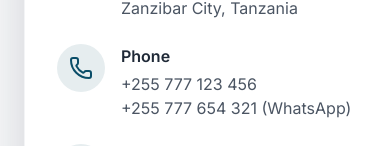
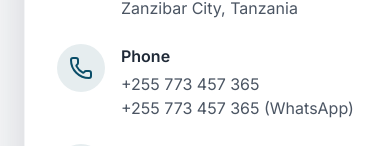
Before and after one commit to AbdulswamadJumanneHassan/Premium-Zanzibar-Tours---Safaris, a React (Vite) app: page /contact in a window 390 px wide. Shown: the part 553-699 px from the top of the page. Built offline with nearby package versions, Linux system fonts and the light colour scheme.

Commit message:
fix: update contact phone numbers in footer and contact page

```diff
--- a/src/components/layout/Footer.jsx
+++ b/src/components/layout/Footer.jsx
@@ -49,7 +49,7 @@ export default function Footer() {
               </div>
               <div className="flex items-center gap-3">
                 <Phone size={18} className="text-ocean" />
-                <a href="tel:+255123456789" className="transition hover:text-ocean">+255 123 456 789</a>
+                <a href="tel:+255773457365" className="transition hover:text-ocean">+255 773 457 365</a>
               </div>
             </div>
           </div>
--- a/src/pages/Contact.jsx
+++ b/src/pages/Contact.jsx
@@ -51,8 +51,8 @@ export default function Contact() {
                   </div>
                   <div>
                     <h3 className="font-semibold text-charcoal">Phone</h3>
-                    <p className="mt-1 text-gray-600">+255 777 123 456</p>
-                    <p className="text-gray-600">+255 777 654 321 (WhatsApp)</p>
+                    <p className="mt-1 text-gray-600">+255 773 457 365</p>
+                    <p className="text-gray-600">+255 773 457 365 (WhatsApp)</p>
                   </div>
                 </div>
 
```
